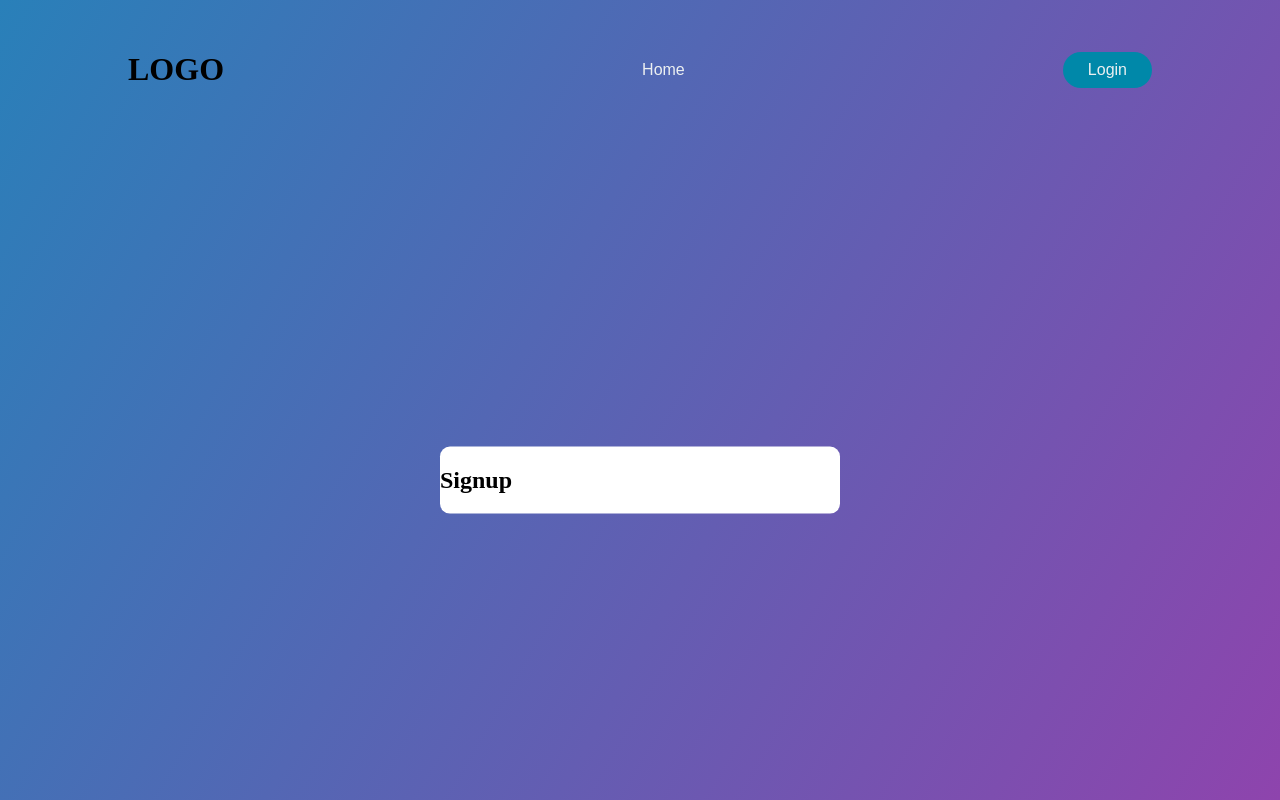
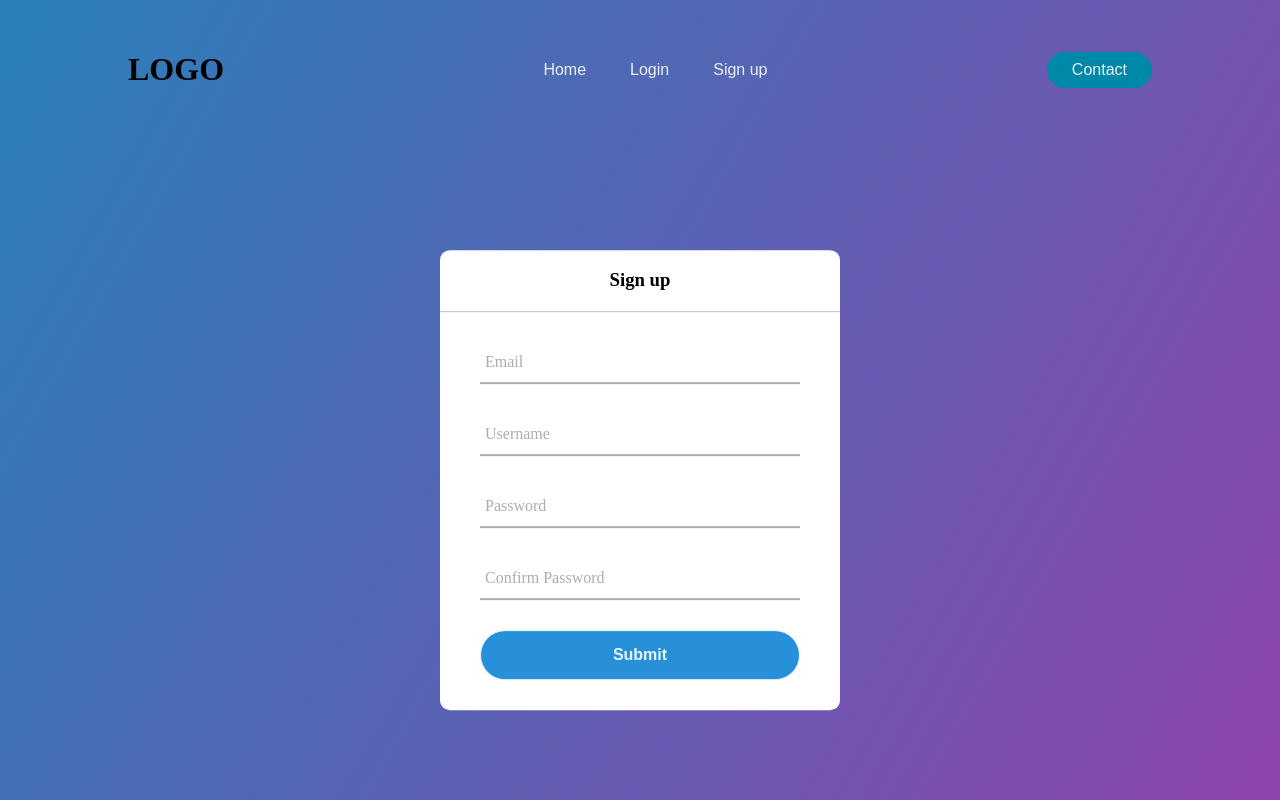
Before and after one commit to dulan1376/CRUD-Website, a PHP site: page /signup.php in a window 1280 px wide. Run offline with PHP 8.4, Linux system fonts and the light colour scheme.

Commit message:
Add files via upload

```diff
--- a/signup.php
+++ b/signup.php
@@ -1,6 +1,3 @@
-<?php
-?>
-
 <!DOCTYPE html>
 <html lang="en">
 
@@ -11,7 +8,7 @@
     <meta name="keywords" content="HTML, CSS, PHP">
     <meta name="author" content="Dylan Thomas Matocinos">
     <meta name="viewport" content="width=device-width, initial-scale=1">
-    <title>LAMP Project</title>
+    <title>CRUD Project</title>
 </head>
 
 <body>
@@ -19,20 +16,50 @@
         <h1>LOGO</h1>
         <nav>
             <ul class="nav_links">
-                <li><a href="#">Home</a></li>
+                <li><a href="homepage.php">Home</a></li>
+                <li><a href="login.php">Login</a></li>
+                <li><a href="signup.php">Sign up</a></li>
             </ul>
         </nav>
-        <a class="cta" href="login.php"><button class="btn">Login</button></a>
+        <a class="cta" href="#"><button class="btn">Contact</button></a>
     </header>
-    <article>
+    <section>
 
-        <section>
+        <article>
             <div class="center">
-                <h2>Signup</h2>
+                <h1>Sign up</h1>
+                <form method="POST" action="submit_signup.php">
+                    <div class="txt_field">
+                        <input type="text" name="signup_email" required>
+                        <label>Email</label>
+                        <span></span>
+                    </div>
+                    <div class="txt_field">
+                        <input type="text" name="user_name" required>
+                        <label>Username</label>
+                        <span></span>
+                    </div>
+                    <div class="txt_field">
+                        <input type="password" minlength="8" name="signup_password" required>
+                        <label>Password</label>
+                        <span></span>
+                    </div>
 
+                    <div class="txt_field">
+                        <input type="password" minlength="8" name="confirm_password" required>
+                        <label>Confirm Password</label>
+                        <span></span>
+                    </div>
+
+                    <input type="submit" value="Submit">
+
+                    <div class="signup_link">
+
+                    </div>
+                </form>
             </div>
-        </section>
-    </article>
+        </article>
+    </section>
     <footer>
 
     </footer>
```
Also changed, not shown: submit_signup.php (added, +29 -0 lines).
